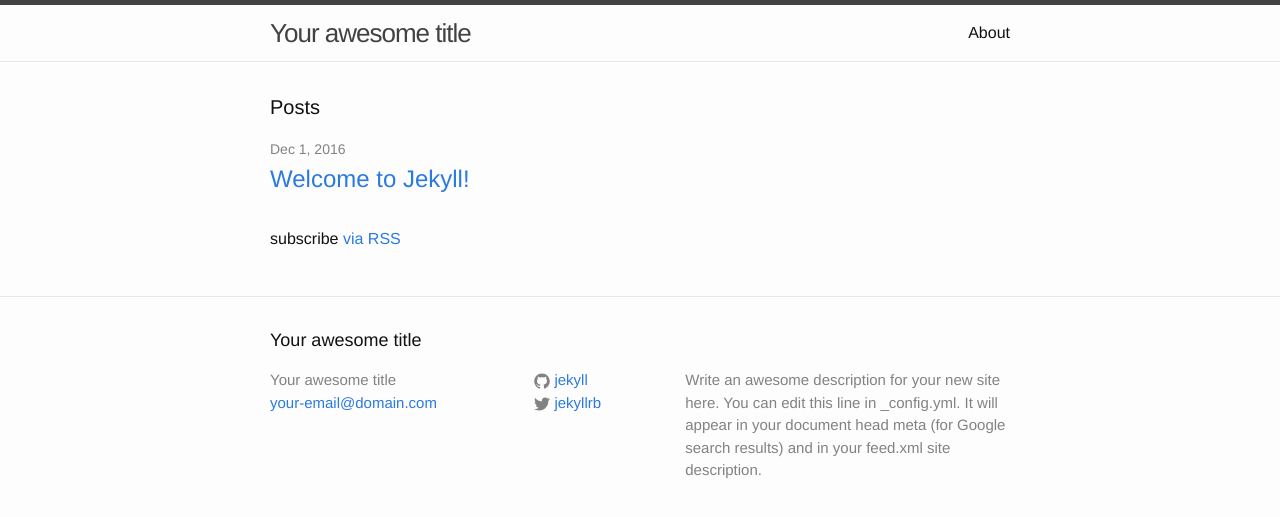
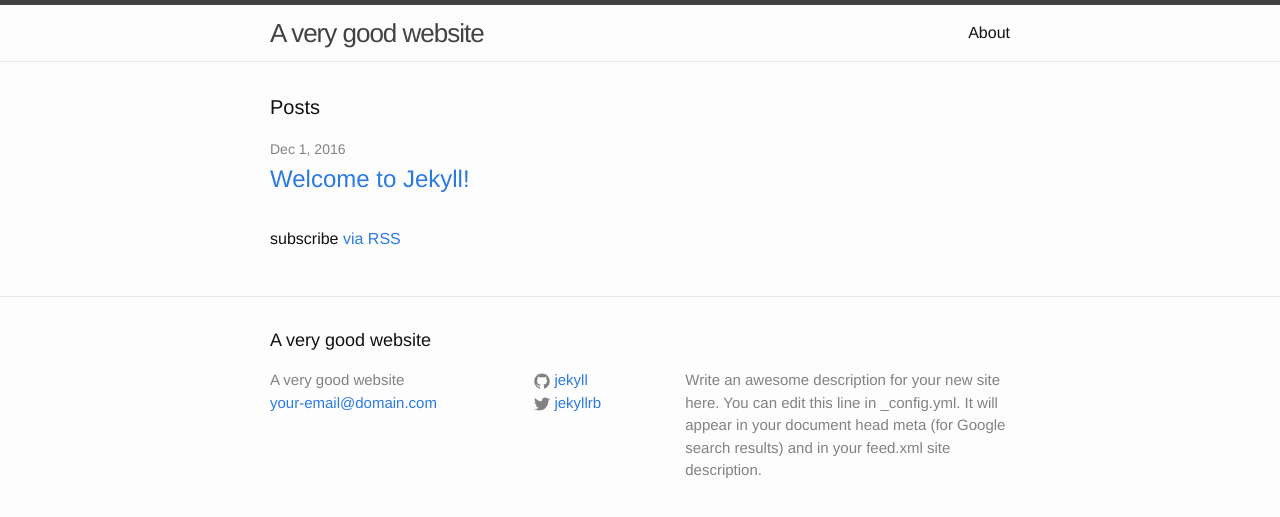
Before and after one commit to skinny2205/skinny2205.github.io, a Jekyll site: the page built from index.html, in a window 1280 px wide. Shown: the top 517 px of the page. Built offline with Jekyll 4.4.1, drawn with Linux system fonts in a browser that asks for light colours.

Commit message:
Update _config.yml

```diff
--- a/_config.yml
+++ b/_config.yml
@@ -6,7 +6,7 @@
 # 'jekyll serve'. If you change this file, please restart the server process.
 
 # Site settings
-title: Your awesome title
+title: A very good website
 email: your-email@domain.com
 description: > # this means to ignore newlines until "baseurl:"
   Write an awesome description for your new site here. You can edit this
```
